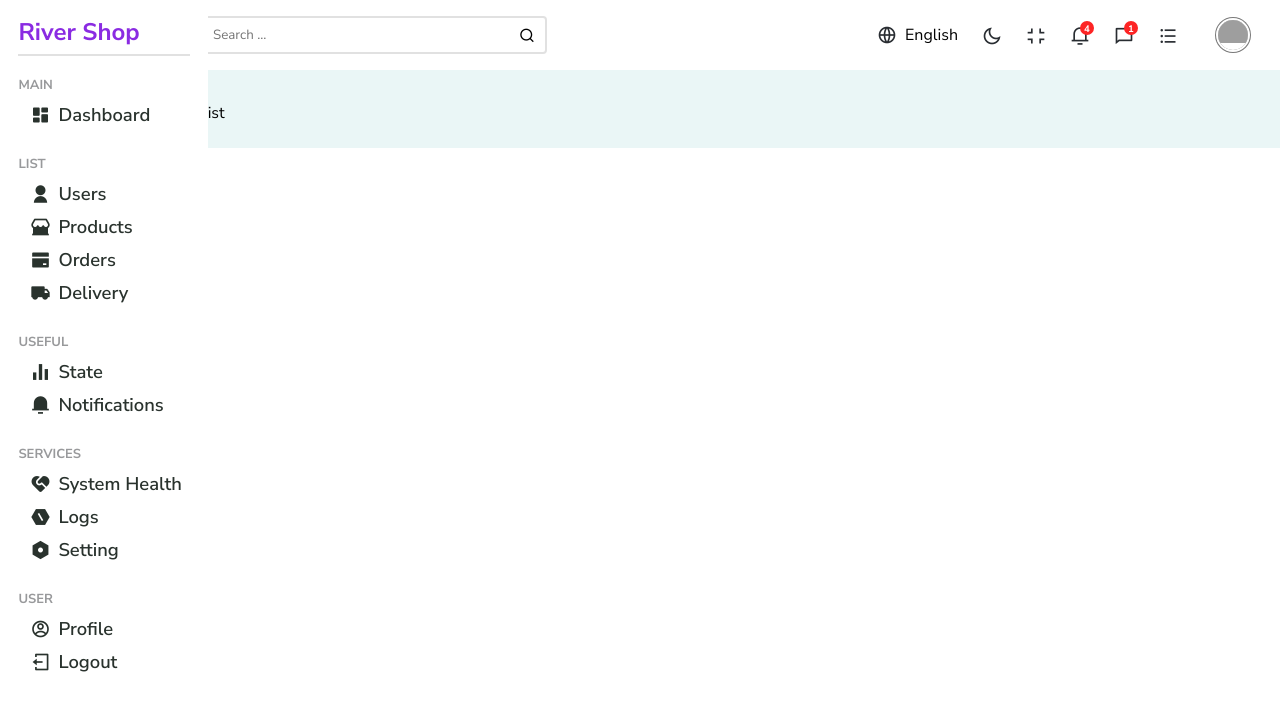
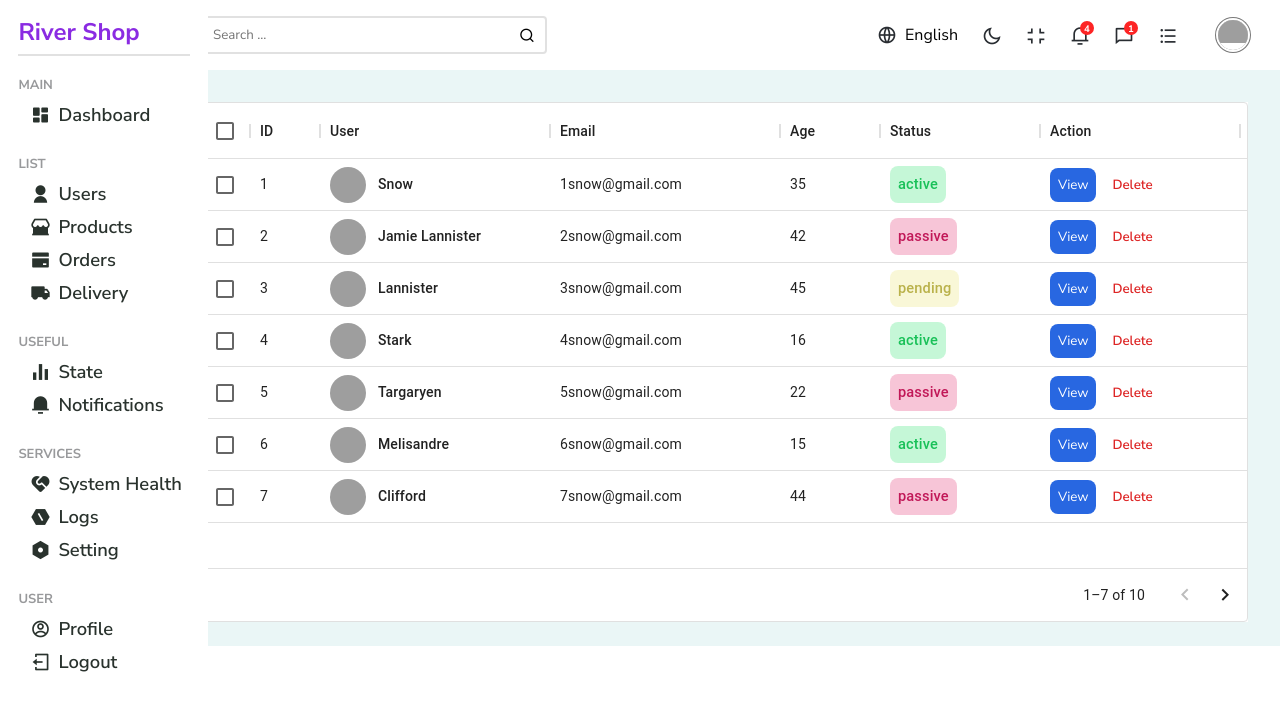
Before and after one commit to nonchain/Ecommerce-Admin-Panel, a React (Vite) app: page /users in a window 1280 px wide. Shown: the top 710 px of the page. Built offline with nearby package versions, Linux system fonts and the light colour scheme; grey boxes are pictures that could not be loaded.

Commit message:
Add users table

```diff
--- a/package.json
+++ b/package.json
@@ -12,6 +12,7 @@
     "@emotion/react": "^11.10.4",
     "@emotion/styled": "^11.10.4",
     "@mui/material": "^5.10.4",
+    "@mui/x-data-grid": "^5.17.2",
     "react": "^18.2.0",
     "react-circular-progressbar": "^2.1.0",
     "react-dom": "^18.2.0",
--- /dev/null
+++ b/src/components/table/TableData.jsx
@@ -0,0 +1,38 @@
+import React from 'react';
+import { Link } from 'react-router-dom'
+import { DataGrid } from '@mui/x-data-grid';
+import { userColumns, userRows } from '../../data/usersData';
+
+const actionColumn = [
+   {
+      field: 'action',
+      headerName: 'Action',
+      width: 200,
+      renderCell(params) {
+         return (
+            <div style={{ display: 'flex', gap: '8px' }}>
+               <Link to={params.row.id}>
+                  <button style={{ padding: '0.5rem', backgroundColor: '#2867e1', color: '#fff', outline: 'none' }}>View</button>
+               </Link>
+               <button style={{ padding: '0.5rem', backgroundColor: 'transparent', color: '#dd2424', fontWeight: '600', outline: 'none' }}>Delete</button>
+            </div>
+         )
+      }
+   }
+]
+
+const TableData = () => {
+   return (
+      <div style={{ height: 520, width: '100%' }}>
+         <DataGrid
+            rows={userRows}
+            columns={userColumns.concat(actionColumn)}
+            pageSize={7}
+            rowsPerPageOptions={[7]}
+            checkboxSelection
+         />
+      </div>
+   )
+}
+
+export default TableData
--- /dev/null
+++ b/src/data/usersData.jsx
@@ -0,0 +1,131 @@
+import styles from './users_data.module.scss';
+
+const setStatus = (status) => {
+  if(status === 'pending') return styles.pending;
+  if(status === 'passive') return styles.passive;
+  return styles.active;
+}
+
+export const userColumns = [
+   { field: "id", headerName: "ID", width: 70 },
+   {
+     field: "user",
+     headerName: "User",
+     width: 230,
+     renderCell: (params) => {
+       return (
+         <div className={styles.users}>
+           <img className="avatar-mini" src={params.row.img} alt="avatar" />
+           <span>{params.row.username}</span>
+         </div>
+       );
+     },
+   },
+   {
+     field: "email",
+     headerName: "Email",
+     width: 230,
+   },
+
+   {
+     field: "age",
+     headerName: "Age",
+     width: 100,
+   },
+   {
+     field: "status",
+     headerName: "Status",
+     width: 160,
+     renderCell: (params) => {
+       return (
+         <span className={`${styles.status} ${setStatus(params.row.status)}`}>
+           {params.row.status}
+         </span>
+       );
+     },
+   },
+ ];
+
+ //temporary data
+ export const userRows = [
+   {
+     id: 1,
+     username: "Snow",
+     img: "https://images.pexels.com/photos/1820770/pexels-photo-1820770.jpeg?auto=compress&cs=tinysrgb&dpr=2&w=500",
+     status: "active",
+     email: "1snow@gmail.com",
+     age: 35,
+   },
+   {
+     id: 2,
+     username: "Jamie Lannister",
+     img: "https://images.pexels.com/photos/1820770/pexels-photo-1820770.jpeg?auto=compress&cs=tinysrgb&dpr=2&w=500",
+     email: "2snow@gmail.com",
+     status: "passive",
+     age: 42,
+   },
+   {
+     id: 3,
+     username: "Lannister",
+     img: "https://images.pexels.com/photos/1820770/pexels-photo-1820770.jpeg?auto=compress&cs=tinysrgb&dpr=2&w=500",
+     email: "3snow@gmail.com",
+     status: "pending",
+     age: 45,
+   },
+   {
+     id: 4,
+     username: "Stark",
+     img: "https://images.pexels.com/photos/1820770/pexels-photo-1820770.jpeg?auto=compress&cs=tinysrgb&dpr=2&w=500",
+     email: "4snow@gmail.com",
+     status: "active",
+     age: 16,
+   },
+   {
+     id: 5,
+     username: "Targaryen",
+     img: "https://images.pexels.com/photos/1820770/pexels-photo-1820770.jpeg?auto=compress&cs=tinysrgb&dpr=2&w=500",
+     email: "5snow@gmail.com",
+     status: "passive",
+     age: 22,
+   },
+   {
+     id: 6,
+     username: "Melisandre",
+     img: "https://images.pexels.com/photos/1820770/pexels-photo-1820770.jpeg?auto=compress&cs=tinysrgb&dpr=2&w=500",
+     email: "6snow@gmail.com",
+     status: "active",
+     age: 15,
+   },
+   {
+     id: 7,
+     username: "Clifford",
+     img: "https://images.pexels.com/photos/1820770/pexels-photo-1820770.jpeg?auto=compress&cs=tinysrgb&dpr=2&w=500",
+     email: "7snow@gmail.com",
+     status: "passive",
+     age: 44,
+   },
+   {
+     id: 8,
+     username: "Frances",
+     img: "https://images.pexels.com/photos/1820770/pexels-photo-1820770.jpeg?auto=compress&cs=tinysrgb&dpr=2&w=500",
+     email: "8snow@gmail.com",
+     status: "active",
+     age: 36,
+   },
+   {
+     id: 9,
+     username: "Roxie",
+     img: "https://images.pexels.com/photos/1820770/pexels-photo-1820770.jpeg?auto=compress&cs=tinysrgb&dpr=2&w=500",
+     email: "snow@gmail.com",
+     status: "pending",
+     age: 65,
+   },
+   {
+     id: 10,
+     username: "Roxie",
+     img: "https://images.pexels.com/photos/1820770/pexels-photo-1820770.jpeg?auto=compress&cs=tinysrgb&dpr=2&w=500",
+     email: "snow@gmail.com",
+     status: "active",
+     age: 65,
+   },
+ ];
--- /dev/null
+++ b/src/data/users_data.module.scss
@@ -0,0 +1,29 @@
+.users {
+   display: flex;
+   align-items: center;
+   gap: 12px;
+
+   span {
+      font-weight: 500;
+   }
+}
+
+.status {
+   padding: 0.5rem;
+   border-radius: 8px;
+   font-size: .912rem;
+   font-weight: 500;
+
+   &.active {
+      background-color: #28e16844;
+      color: #18c158;
+   }
+   &.passive {
+      background-color: #e1286844;
+      color: #c11858;
+   }
+   &.pending {
+      background-color: #e8e16844;
+      color: #bab24b;
+   }
+}
--- a/src/index.scss
+++ b/src/index.scss
@@ -22,6 +22,8 @@ input {
 }
 
 button {
+  border: none;
+  border-radius: 8px;
   cursor: pointer;
 }
 
@@ -73,3 +75,16 @@ a {
 .hidden {
   display: none;
 }
+
+.avatar {
+  width: 54px;
+  height: 54px;
+  border-radius: 99px;
+  overflow: hidden;
+}
+.avatar-mini {
+  width: 36px;
+  height: 36px;
+  border-radius: 99px;
+  overflow: hidden;
+}
--- a/src/pages/list/List.jsx
+++ b/src/pages/list/List.jsx
@@ -1,8 +1,16 @@
+import { style } from '@mui/system';
 import React from 'react'
+import TableData from '../../components/table/TableData';
+
+import styles from './list.module.scss';
 
 const List = () => {
   return (
-    <div>List</div>
+    <div>
+      <div className={styles.table}>
+        <TableData />
+      </div>
+    </div>
   )
 }
 
--- a/src/pages/list/list.module.scss
+++ b/src/pages/list/list.module.scss
@@ -0,0 +1,3 @@
+.table {
+   background-color: #fff;
+}
```
Also changed, not shown: 1 other file (tests, documents, lock files or other folders).
